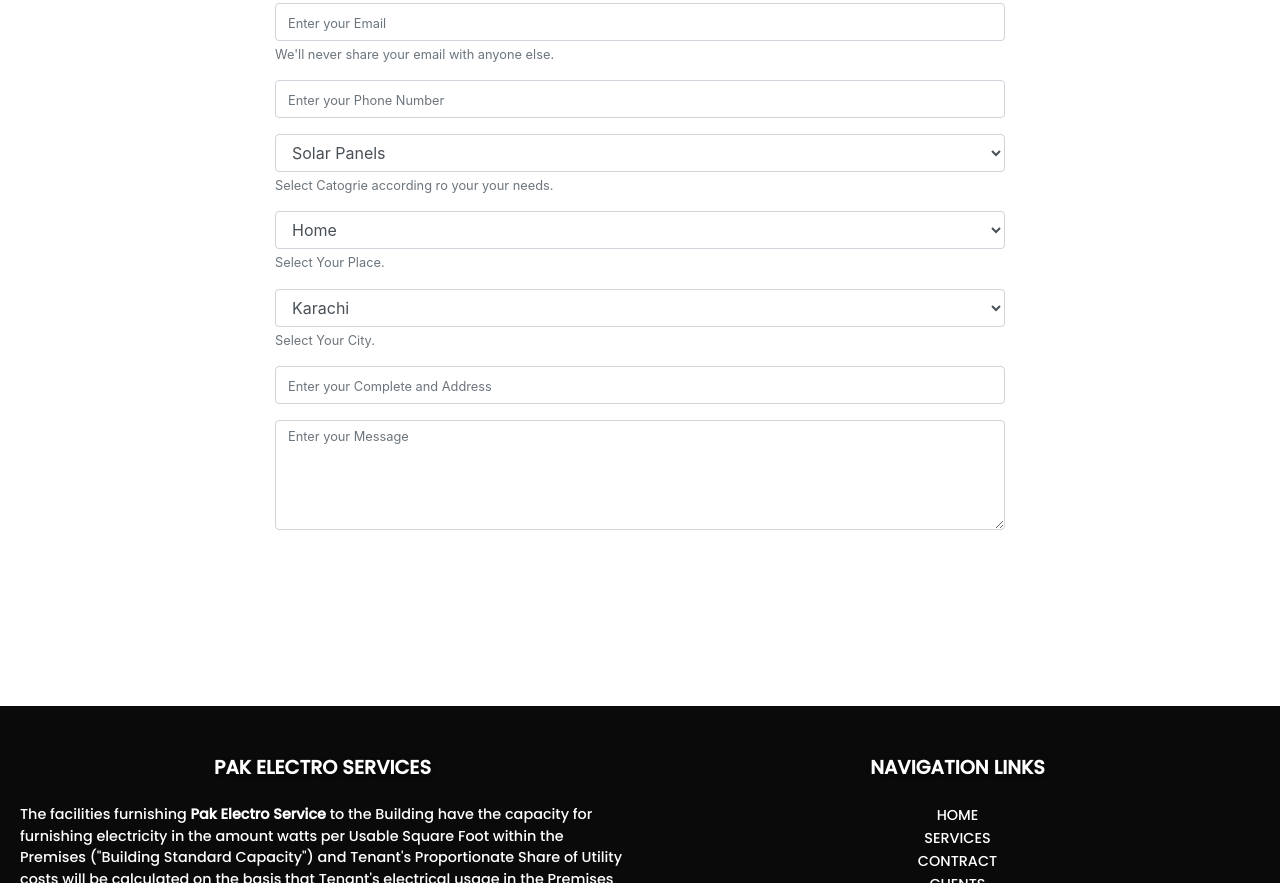
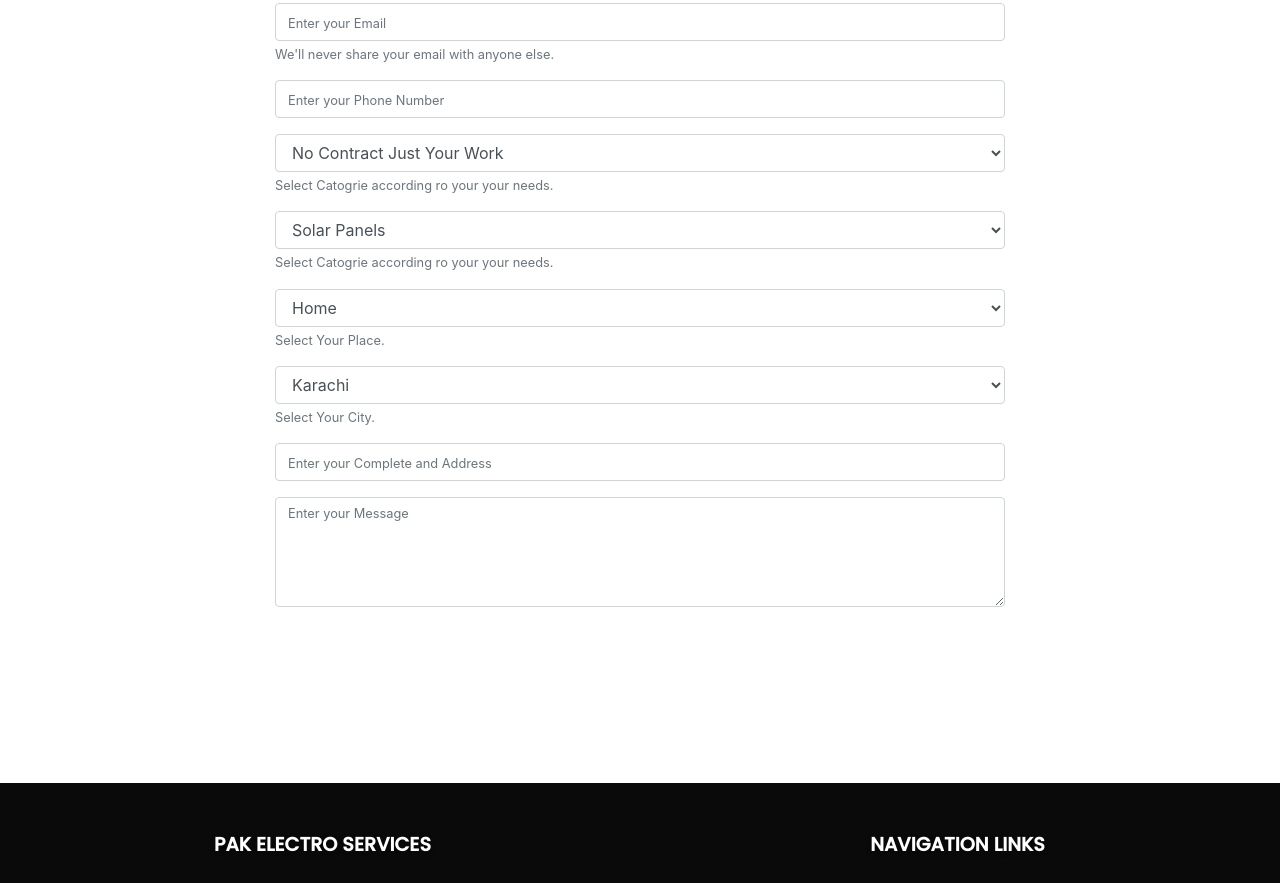
Before and after one commit to Huzaifa-king/PakElectroServices.github.io, a plain HTML site: page index.html in a window 1280 px wide. Shown: the part 5666-6549 px from the top of the page. Drawn offline with nearby package versions, Linux system fonts and the light colour scheme.

Commit message:
Update index.html

```diff
--- a/index.html
+++ b/index.html
@@ -710,6 +710,16 @@
                         </div>
                         <div class="form-group">
                             <select class="form-control">
+                                <option>No Contract Just Your Work</option>
+                                <option>Solar Panel Contract</option>
+                                <option>Security System Contract</option>
+                                <option>Riwinding Contract</option>
+                            </select>
+                            <small id="emailHelp" class="form-text text-muted">Select Catogrie according ro your your
+                                needs.</small>
+                        </div>
+                        <div class="form-group">
+                            <select class="form-control">
                                 <option>Solar Panels</option>
                                 <option>Secure Wiring</option>
                                 <option>Laudary & Kitchen Equipments</option>
```
